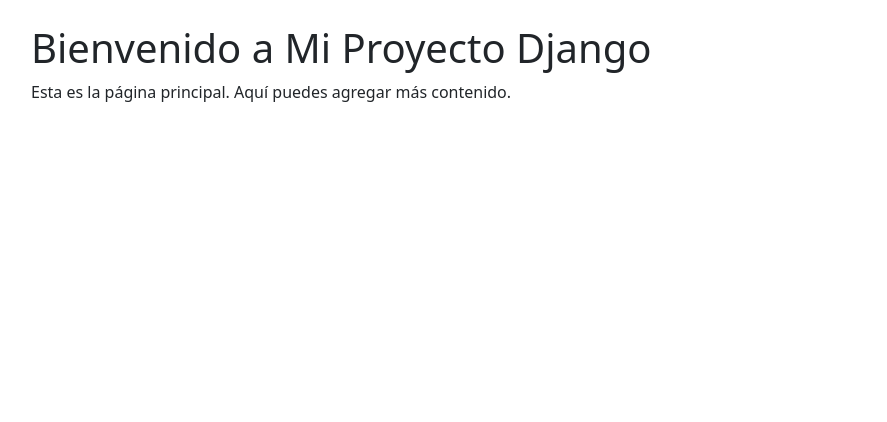
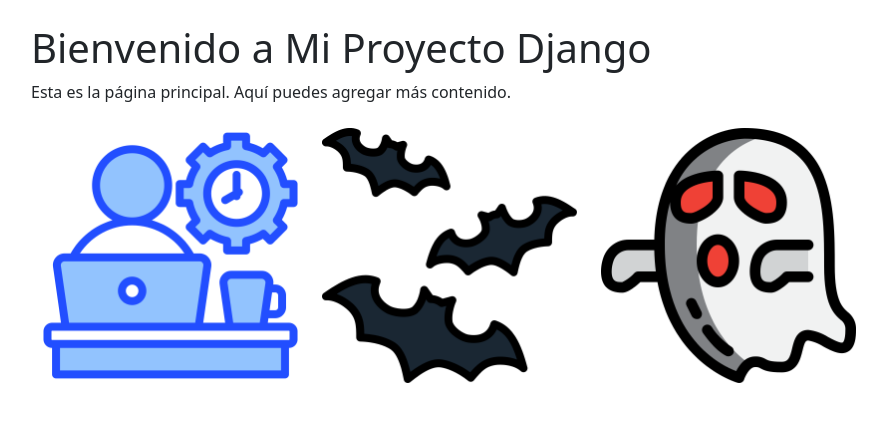
Before and after one commit to icarpio/pruebadesplieguedjango, a Django app: page / in a window 1280 px wide. Shown: the part 56-478 px from the top of the page, without its empty margins (51-938 px from the left). Run offline with Django 5.2, Linux system fonts and the light colour scheme.

Commit message:
Images working...

```diff
--- a/deployRender/templates/deployRender/base.html
+++ b/deployRender/templates/deployRender/base.html
@@ -5,6 +5,7 @@
     <meta name="viewport" content="width=device-width, initial-scale=1.0">
     <title>{% block title %}Mi Proyecto{% endblock %}</title>
     <link href="https://cdn.jsdelivr.net/npm/bootstrap@5.3.0-alpha1/dist/css/bootstrap.min.css" rel="stylesheet">
+    {% load static %}
 </head>
 <body>
     <!-- Navbar -->
@@ -35,8 +36,7 @@
 
     <!-- Contenido principal -->
     <div class="container mt-4">
-        {% block content %}
-        {% endblock %}
+        {% block content %}{% endblock %}
     </div>
 
     <!-- Scripts de Bootstrap -->
--- a/deployRender/templates/deployRender/index.html
+++ b/deployRender/templates/deployRender/index.html
@@ -1,8 +1,22 @@
 {% extends 'deployRender/base.html' %}
-
+{% load static %}
 {% block title %}Inicio{% endblock %}
-
 {% block content %}
 <h1>Bienvenido a Mi Proyecto Django</h1>
 <p>Esta es la página principal. Aquí puedes agregar más contenido.</p>
+
+ <!-- Contenido principal -->
+ <div class="container mt-4">
+    <div class="row">
+        <div class="col-md-3">
+            <img src="{% static 'imagen1.png' %}" class="img-fluid" alt="Imagen 1">
+        </div>
+        <div class="col-md-3">
+            <img src="{% static 'imagen2.png' %}" class="img-fluid" alt="Imagen 2">
+        </div>
+        <div class="col-md-3">
+            <img src="{% static 'imagen3.png' %}" class="img-fluid" alt="Imagen 3">
+        </div>
+    </div>
+</div>
 {% endblock %}
```
Also changed, not shown: djangoDeploy/settings.py (+6 -1 lines), deployRender/static/imagen1.png (added), deployRender/static/imagen2.png (added), deployRender/static/imagen3.png (added).
